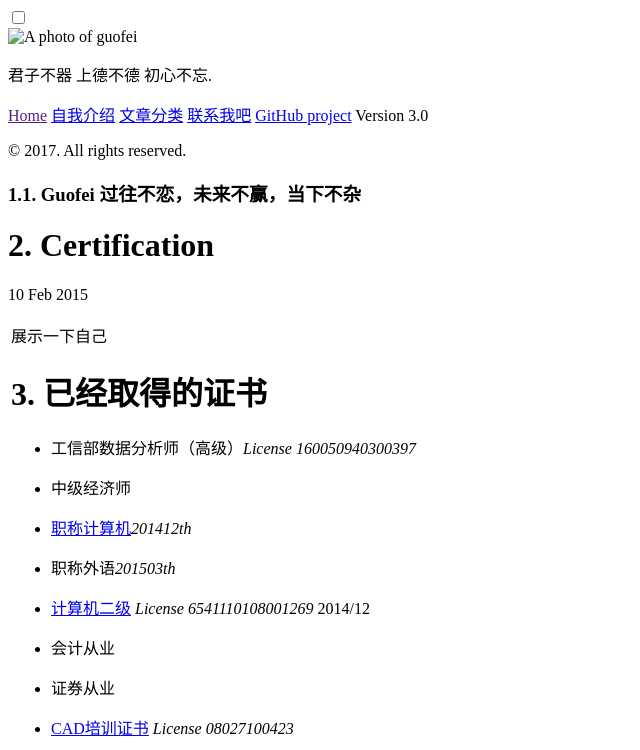
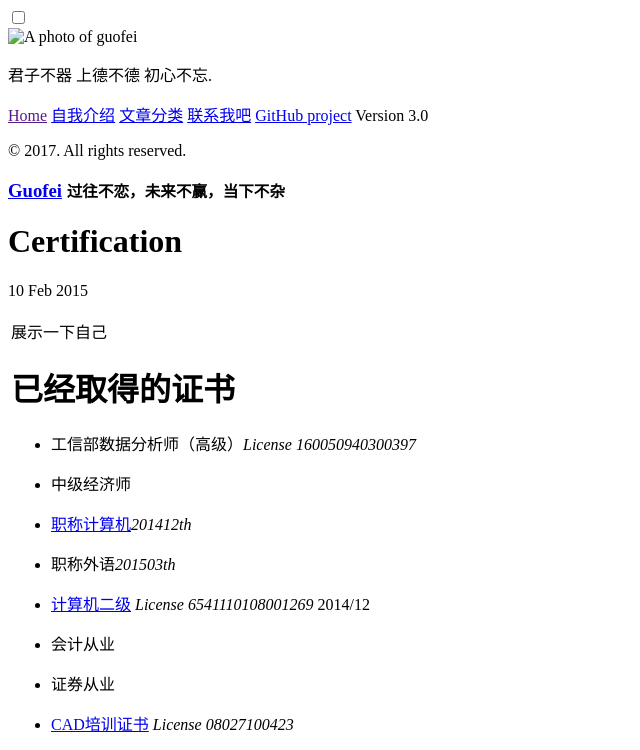
Before and after one commit to lisa9812/temp_4guofei99987.github.io, a Jekyll site: the page built from _posts/2015-02-10-certification.md, in a window 1280 px wide and 1400 px high, cut to the strip 0-750 px from the top of the window. Shown: the whole strip, without its empty margins (0-640 px from the left). Built offline with Jekyll 4.4.1, drawn with Linux system fonts in a browser that asks for light colours; our own code applies the rules of GitHub Pages for plain Markdown files; comment, search, counter and statistics services are not loaded; some of the changed text lies outside the part shown.

Commit message:
AutoUpload

```diff
--- a/_includes/head.html
+++ b/_includes/head.html
@@ -65,7 +65,7 @@
 	<!--
 	$(document).ready(function(){
 		$('#tree').ztree_toc({
-			is_auto_number: true,
+      documment_selector: 'body',
       is_posion_top: false
 		});
 	});
--- a/js/ztree_toc.js
+++ b/js/ztree_toc.js
@@ -309,7 +309,7 @@
 					if($.fn.ztree_toc.defaults.is_highlight_selected_line == true) {
 						$('#' + treeNode.id).css('color' ,'red').fadeOut("slow" ,function() {
 						    // Animation complete.
-							$(this).show().css('color','black');
+							$(this).show().css('color','green');
 						});
 					}
 				},
```
